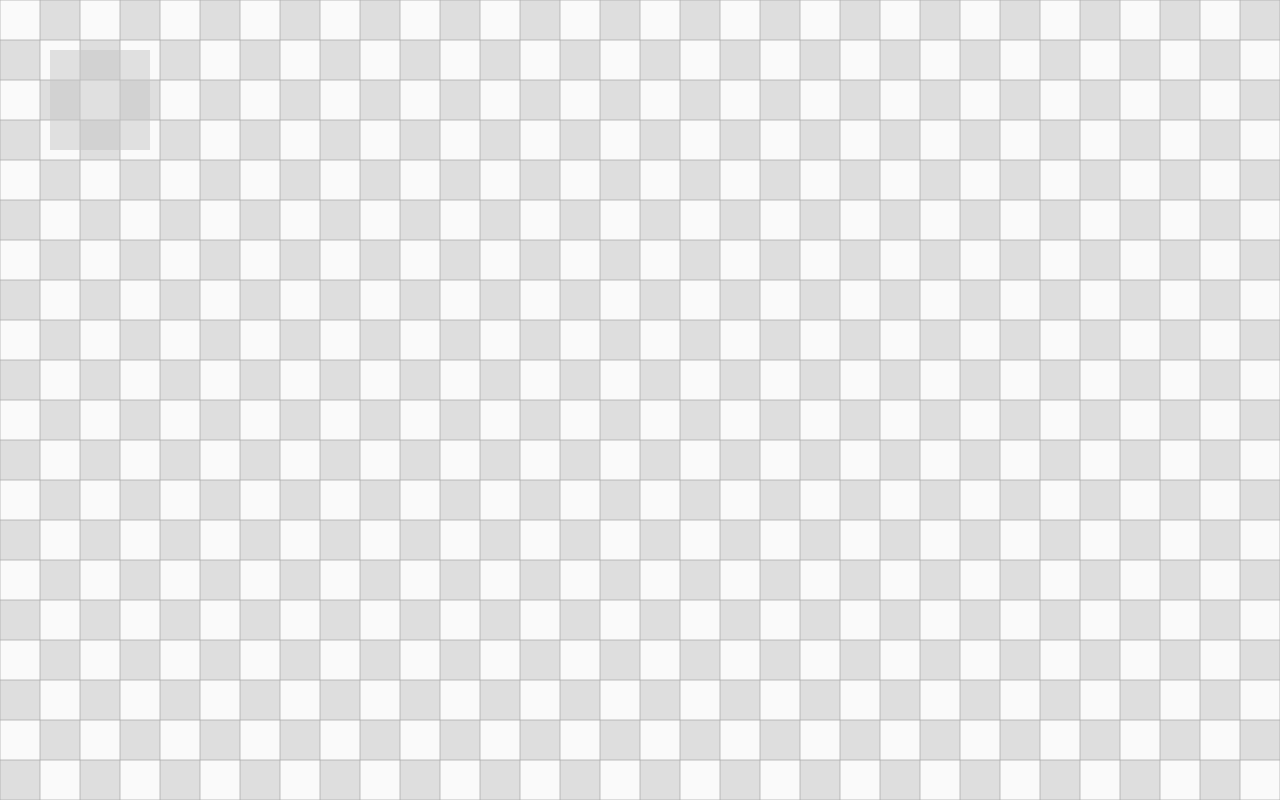
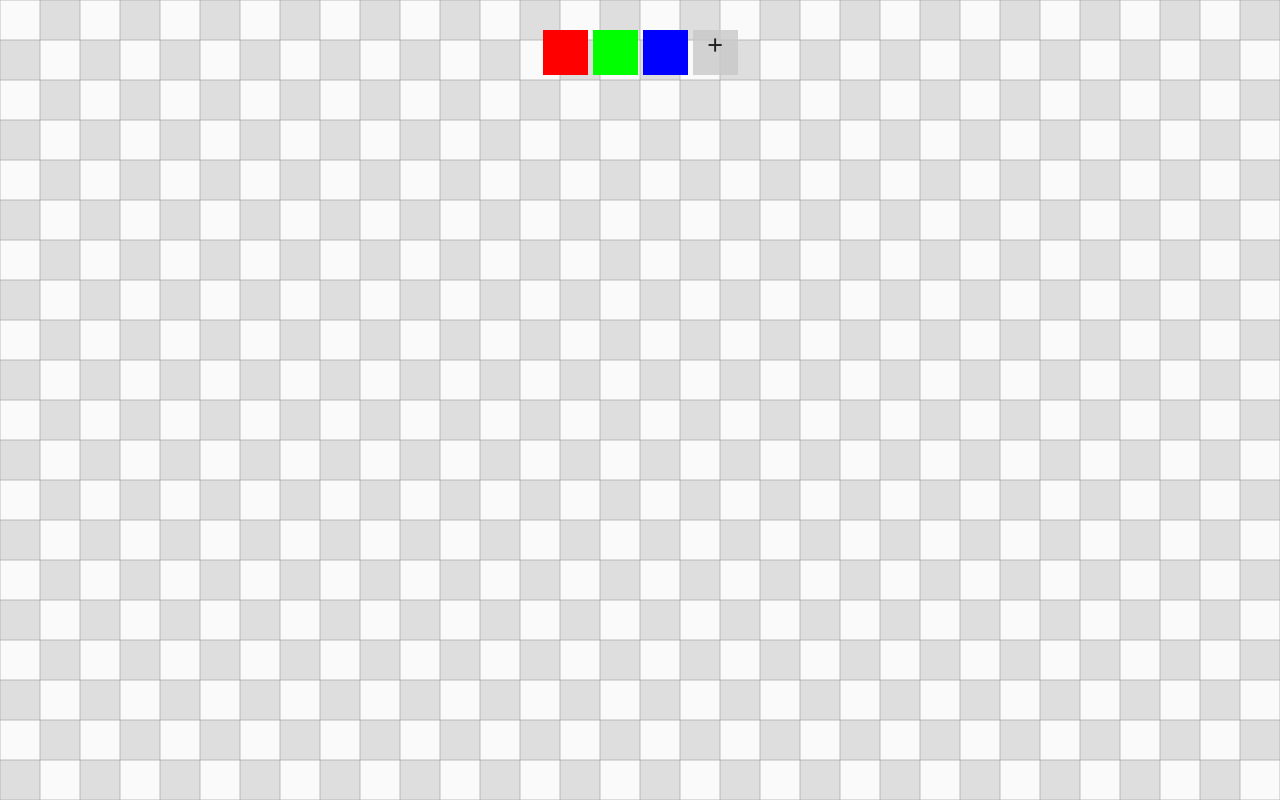
Before and after one commit to zmcgohan/Pixel-Art-Creator, a plain HTML site: page pixel_art.html in a window 1280 px wide. Drawn offline with Linux system fonts and the light colour scheme.

Commit message:
Added: 	- No highlighting (CSS change) -- looks nicer 	- windows global array -- all Windows to be stored and updated from 	  it 	- curTool & curColor globals 	- Windows' drag functionality (JQuery dependency = blah) 	- Color Palette's slides' click functionality (you can change colors 	  now!)

```diff
--- a/pixel_art.html
+++ b/pixel_art.html
@@ -19,8 +19,21 @@
 			}
 			div {
 				position: absolute;
-				z-index: 10;
-				background: rgba(200,200,200,0.5);
+				vertical-align: top;
+				z-index: 1;
+				background: none;
+				overflow: hidden;
+			}
+			canvas {
+				z-index: 0;
+			/* No highlighting -- looks nicer :) */
+			::selection {
+				background-color: transparent;
+				color: #000000;
+			}
+			::-moz-selection {
+				background-color: transparent;
+				color: #000000;
 			}
 		</style>
 	</head>
--- a/pixel_art.js
+++ b/pixel_art.js
@@ -4,14 +4,25 @@ var AR = 2, // aspect ratio
 	DEFAULT_BG_COLOR = '#fafafa',
 	DEFAULT_LINE_COLOR = '#aaaaaa',
 	DEFAULT_ACTIVE_CELL_COLOR = '#888888',
-	DEFAULT_ACTIVE_CELL_ALPHA = 0.4,
-	SPRITE_BG_COLOR = '#fdfdfd';
+	DEFAULT_ACTIVE_CELL_ALPHA = 0.3,
+	SPRITE_BG_COLOR = '#fdfdfd',
+	MIN_SCREEN_WIDTH = 300;
 
 var canvas, ctx, mainGrid;
 
-var curTool = Tools.PEN;
+var windows = [];
+
+var curTool = Tools.PEN,
+	curColor = '#0000FF';
 
 var mouseDown = false;
+
+/* EXECUTION SECTION */
+
+setUp();
+mainGrid = new Grid();
+
+mainGrid.render();
 
 /* CLASS SECTION */
 
@@ -21,7 +32,7 @@ function Grid() {
 	this.topLeftViewPos = { x: 0, y: 0 }; // top left view position (in pixels)
 	this.lineColor = DEFAULT_LINE_COLOR; // color of cell separation lines
 	this.bgColors = [ DEFAULT_BG_COLOR, '#dedede' ]; // color of background cells
-	this.numCols = Math.floor(10 + (canvas.width - 300) / 100);
+	this.numCols = Math.floor(10 + (canvas.width - MIN_SCREEN_WIDTH) / 100);
 	this.numRows = Math.floor((canvas.height / canvas.width) * this.numCols);
 	this.cellWidth = canvas.width / this.numCols;
 	this.cellHeight = canvas.height / this.numRows;
@@ -235,20 +246,107 @@ function Layer() {
 }
 
 function Window() {
-	this.resize = function(width, height) {
+	this.window = document.createElement('div');
+	this.setPosition(50,50);
+	document.body.appendChild(this.window);
+	// drag support -- ondrag is.. iffy at best
+	this.mouseDown = false;
+	this.lastMousePos = { x: undefined, y: undefined };
+	this.dragged = false;
+	this.mouseDownListener = function(event) {
+		if(event.target === this.window || event.target.parentNode === this.window) {
+			this.mouseDown = true;
+			this.lastMousePos = { x: event.x, y: event.y };
+			this.dragged = false;
+		}
+	}
+	window.addEventListener('mousedown', this.mouseDownListener.bind(this), false);
+	this.mouseUpListener = function(event) {
+		this.mouseDown = false;
+	}
+	window.addEventListener('mouseup', this.mouseUpListener.bind(this), false);
+	this.mouseMoveListener = function(event) {
+		if(this.mouseDown) {
+			var newLeft = parseInt(this.window.style.left, 10) + (event.x - this.lastMousePos.x),
+				newTop = parseInt(this.window.style.top, 10) + (event.y - this.lastMousePos.y);
+			this.setPosition(newTop, newLeft);
+			this.lastMousePos = { x: event.x, y: event.y };
+			this.dragged = true;
+		}
+	}
+	window.addEventListener('mousemove', this.mouseMoveListener.bind(this), false);
+}
+Window.prototype = {
+	resize: function(width, height) {
 		this.window.style.width = width + 'px';
 		this.window.style.height = height + 'px';
-	}
-	this.setPosition = function(top, left) {
+	},
+
+	setPosition: function(top, left) {
+		// make sure window doesn't go outside viewable area
+		if(top < 5) top = 5;
+		else if(top + this.window.offsetHeight > window.innerHeight - 5) top = window.innerHeight - 5 - this.window.offsetHeight;
+		if(left < 5) left = 5;
+		else if(left + this.window.offsetWidth > window.innerWidth - 5) left = window.innerWidth - 5 - this.window.offsetWidth;
+		// set new top and left positions
 		this.window.style.top = top + 'px';
 		this.window.style.left = left + 'px';
 	}
+};
 
-	this.window = document.createElement('div');
-	this.resize(100,100);
-	this.setPosition(50,50);
-	document.body.appendChild(this.window);
+function ColorPalette() {
+	this.update = function() {
+		var slideWidth = MIN_SCREEN_WIDTH / 8 + (canvas.width-MIN_SCREEN_WIDTH) / 300,
+			TOP_OFFSET = 30;
+
+		// remove current children
+		while(this.window.firstChild) this.window.removeChild(this.window.firstChild);
+		var i, newSlide;
+		// add each color slide, set its style properties and events
+		for(i = 0; i < this.colors.length; ++i) {
+			newSlide = document.createElement('div');
+			newSlide.style.background = this.colors[i];
+			newSlide.style.position = 'relative';
+			newSlide.style.display = 'inline-block';
+			newSlide.style.width = slideWidth + 'px';
+			newSlide.style.height = slideWidth / (mainGrid.cellHeight / mainGrid.cellWidth) + 'px';
+			newSlide.style.marginRight = '5px';
+			this.window.appendChild(newSlide);
+			var slideClickListener = function(event) {
+				if(!this.dragged) {
+					curColor = event.target.style.background;
+					console.log('New color: ' + curColor);
+				}
+			}
+			newSlide.addEventListener('click', slideClickListener.bind(this), false);
+		}
+		// add the '+' "Add Color" slide
+		newSlide = document.createElement('div');
+		newSlide.style.background = 'rgba(200,200,200,0.8)';
+		newSlide.innerHTML = '+';
+		newSlide.style.textAlign = 'center';
+		newSlide.style.position = 'relative';
+		newSlide.style.display = 'inline-block';
+		newSlide.style.width = slideWidth + 'px';
+		newSlide.style.height = slideWidth / (mainGrid.cellHeight / mainGrid.cellWidth) + 'px';
+		// TODO make "Add Color" events & functionality
+		this.window.appendChild(newSlide);
+		this.setPosition(TOP_OFFSET, window.innerWidth / 2 - this.window.offsetWidth / 2);
+	}
+
+	Window.call(this);
+	this.colors = [ '#FF0000', '#00FF00', '#0000FF' ];
 }
+ColorPalette.prototype = Object.create(Window.prototype);
+
+function ToolBox() {
+	this.update = function() {
+
+	}
+
+	Window.call(this);
+}
+ToolBox.prototype = Object.create(Window.prototype);
 
 /* FUNCTION SECTION */
 
@@ -264,6 +362,13 @@ function setUp() {
 	ctx = canvas.getContext('2d');
 }
 
+function updateScreen() {
+	for(var i = 0; i < windows.length; ++i) {
+		windows[i].update();
+	}
+	mainGrid.render();
+}
+
 /* EVENT HANDLERS */
 
 window.addEventListener("resize", function(event) {
@@ -272,7 +377,7 @@ window.addEventListener("resize", function(event) {
 	canvas.style.width = window.innerWidth + 'px';
 	canvas.style.height = window.innerHeight + 'px';
 	mainGrid.recalculateNumCells();
-	mainGrid.render();
+	updateScreen();
 }, false);
 
 // moving around the grid and zooming in/out
@@ -282,7 +387,7 @@ window.addEventListener("mousewheel", function(event) {
 		mainGrid.topLeftViewPos.y -= event.wheelDeltaY;
 		mainGrid.render();
 	} else { // Chrome sets ctrlKey flag for pinching -- zoom grid
-		var MIN_CELL_WIDTH = 30 + Math.abs(canvas.width-300) / 150,
+		var MIN_CELL_WIDTH = 30 + Math.abs(canvas.width-MIN_SCREEN_WIDTH) / 150,
 			MAX_CELL_WIDTH = canvas.width / 3,
 			widthHeightRatio = mainGrid.cellHeight / mainGrid.cellWidth,
 			zoomAmount = event.deltaY,
@@ -309,7 +414,7 @@ window.addEventListener("mousewheel", function(event) {
 }, false);
 
 // highlight moused-over cell
-window.addEventListener("mousemove", function(event) {
+canvas.addEventListener("mousemove", function(event) {
 	mainGrid.activeCell = mainGrid.getCellAtPos(mainGrid.topLeftViewPos.x+event.x*AR, mainGrid.topLeftViewPos.y+event.y*AR);
 
 	curTool.handleEvent(event);
@@ -318,7 +423,7 @@ window.addEventListener("mousemove", function(event) {
 }, false);
 
 // handle mouse button being depressed
-window.addEventListener("mousedown", function(event) {
+canvas.addEventListener("mousedown", function(event) {
 	mouseDown = true;
 
 	curTool.handleEvent(event);
@@ -327,7 +432,7 @@ window.addEventListener("mousedown", function(event) {
 }, false);
 
 // handle mouse button being released
-window.addEventListener("mouseup", function(event) {
+canvas.addEventListener("mouseup", function(event) {
 	mouseDown = false;
 
 	curTool.handleEvent(event);
@@ -347,10 +452,3 @@ window.addEventListener("keydown", function(event) {
 		}
 	}
 }, false);
-
-/* EXECUTION SECTION */
-
-setUp();
-mainGrid = new Grid();
-
-mainGrid.render();
--- a/tests.js
+++ b/tests.js
@@ -39,8 +39,12 @@ function testChangePixel(row, col, color) {
 	mainGrid.render();
 }
 
-function createTestWindow() {
-	var w = new Window();
+function createTestWindows() {
+	var colorPalette = new ColorPalette(),
+		toolBox = new ToolBox();
+	windows.push(colorPalette);
+	windows.push(toolBox);
+	updateScreen();
 }
 
-createTestWindow();
+createTestWindows();
--- a/tools.js
+++ b/tools.js
@@ -6,13 +6,13 @@ var Tools = {
 
 				if(mainGrid.curSprite === undefined) {
 					mainGrid.curSprite = { pos: clickedCell, sprite: new Sprite() };
-					mainGrid.curSprite.sprite.colorPixel(0,0,'#ff0000');
+					mainGrid.curSprite.sprite.colorPixel(0, 0, curColor);
 				} else {
 					var changedRow = clickedCell.y - mainGrid.curSprite.pos.y,
 						changedCol = clickedCell.x - mainGrid.curSprite.pos.x;
 					if(changedRow < 0) mainGrid.curSprite.pos.y = clickedCell.y;
 					if(changedCol < 0) mainGrid.curSprite.pos.x = clickedCell.x;
-					mainGrid.curSprite.sprite.colorPixel(changedRow, changedCol, '#ff0000');
+					mainGrid.curSprite.sprite.colorPixel(changedRow, changedCol, curColor);
 				}
 			}
 		}
```
